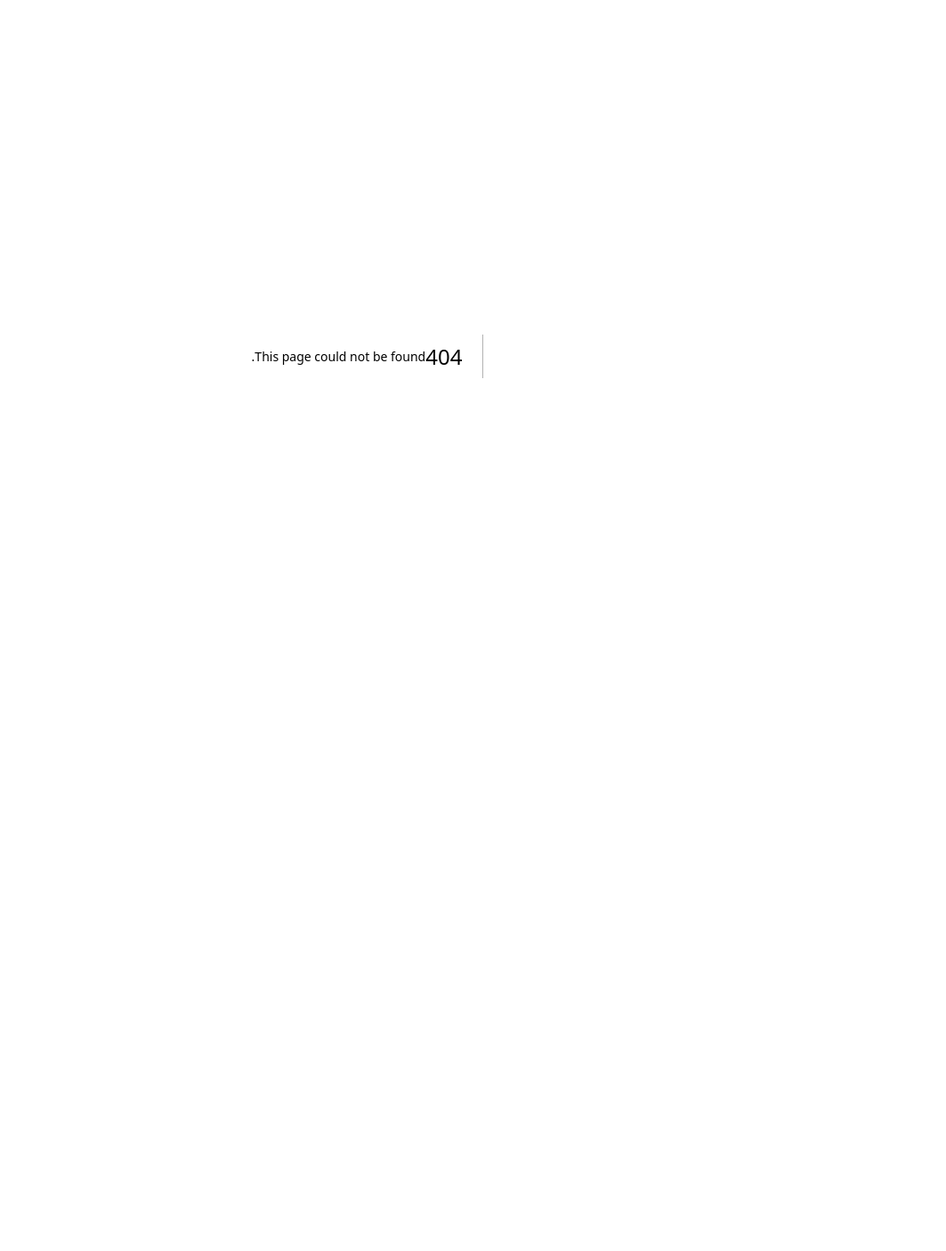
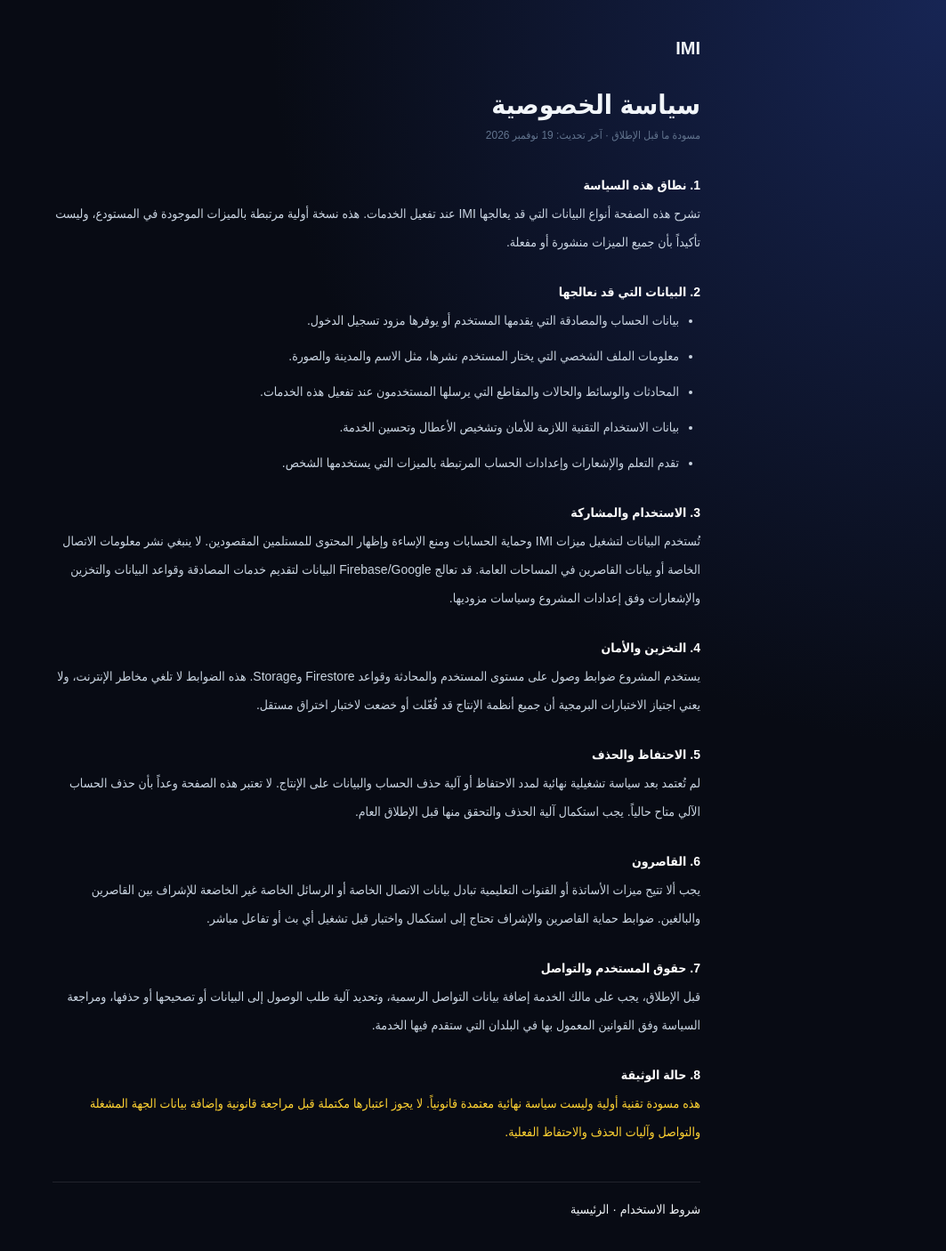
Before and after one commit to walid1239/Imi-android, a Next.js app in the folder web/: page /privacy in a window 1280 px wide. Before the commit this address had no page. Shown: the top 1406 px of the page at 89% size, without its empty margins (217-1280 px from the left). Before the commit the page ends 800 px from the top, so only its background shows below. Built offline with nearby package versions, Linux system fonts and the light colour scheme.

Commit message:
feat(legal): add privacy policy draft

```diff
--- /dev/null
+++ b/web/src/app/privacy/page.tsx
@@ -0,0 +1,22 @@
+import Link from 'next/link';
+
+export default function PrivacyPage() {
+  return (
+    <main dir="rtl" className="mx-auto min-h-screen max-w-3xl px-5 py-10 text-slate-100">
+      <Link href="/" className="text-xl font-black text-blue-400">IMI</Link>
+      <h1 className="mt-8 text-3xl font-black">سياسة الخصوصية</h1>
+      <p className="mt-2 text-xs text-slate-500">مسودة ما قبل الإطلاق · آخر تحديث: 19 نوفمبر 2026</p>
+      <div className="mt-8 space-y-6 text-sm leading-8 text-slate-300">
+        <section><h2 className="font-bold text-white">1. نطاق هذه السياسة</h2><p>تشرح هذه الصفحة أنواع البيانات التي قد يعالجها IMI عند تفعيل الخدمات. هذه نسخة أولية مرتبطة بالميزات الموجودة في المستودع، وليست تأكيداً بأن جميع الميزات منشورة أو مفعلة.</p></section>
+        <section><h2 className="font-bold text-white">2. البيانات التي قد نعالجها</h2><ul className="list-disc space-y-2 pr-6"><li>بيانات الحساب والمصادقة التي يقدمها المستخدم أو يوفرها مزود تسجيل الدخول.</li><li>معلومات الملف الشخصي التي يختار المستخدم نشرها، مثل الاسم والمدينة والصورة.</li><li>المحادثات والوسائط والحالات والمقاطع التي يرسلها المستخدمون عند تفعيل هذه الخدمات.</li><li>بيانات الاستخدام التقنية اللازمة للأمان وتشخيص الأعطال وتحسين الخدمة.</li><li>تقدم التعلم والإشعارات وإعدادات الحساب المرتبطة بالميزات التي يستخدمها الشخص.</li></ul></section>
+        <section><h2 className="font-bold text-white">3. الاستخدام والمشاركة</h2><p>تُستخدم البيانات لتشغيل ميزات IMI وحماية الحسابات ومنع الإساءة وإظهار المحتوى للمستلمين المقصودين. لا ينبغي نشر معلومات الاتصال الخاصة أو بيانات القاصرين في المساحات العامة. قد تعالج Firebase/Google البيانات لتقديم خدمات المصادقة وقواعد البيانات والتخزين والإشعارات وفق إعدادات المشروع وسياسات مزوديها.</p></section>
+        <section><h2 className="font-bold text-white">4. التخزين والأمان</h2><p>يستخدم المشروع ضوابط وصول على مستوى المستخدم والمحادثة وقواعد Firestore وStorage. هذه الضوابط لا تلغي مخاطر الإنترنت، ولا يعني اجتياز الاختبارات البرمجية أن جميع أنظمة الإنتاج قد فُعّلت أو خضعت لاختبار اختراق مستقل.</p></section>
+        <section><h2 className="font-bold text-white">5. الاحتفاظ والحذف</h2><p>لم تُعتمد بعد سياسة تشغيلية نهائية لمدد الاحتفاظ أو آلية حذف الحساب والبيانات على الإنتاج. لا تعتبر هذه الصفحة وعداً بأن حذف الحساب الآلي متاح حالياً. يجب استكمال آلية الحذف والتحقق منها قبل الإطلاق العام.</p></section>
+        <section><h2 className="font-bold text-white">6. القاصرون</h2><p>يجب ألا تتيح ميزات الأساتذة أو القنوات التعليمية تبادل بيانات الاتصال الخاصة أو الرسائل الخاصة غير الخاضعة للإشراف بين القاصرين والبالغين. ضوابط حماية القاصرين والإشراف تحتاج إلى استكمال واختبار قبل تشغيل أي بث أو تفاعل مباشر.</p></section>
+        <section><h2 className="font-bold text-white">7. حقوق المستخدم والتواصل</h2><p>قبل الإطلاق، يجب على مالك الخدمة إضافة بيانات التواصل الرسمية، وتحديد آلية طلب الوصول إلى البيانات أو تصحيحها أو حذفها، ومراجعة السياسة وفق القوانين المعمول بها في البلدان التي ستقدم فيها الخدمة.</p></section>
+        <section><h2 className="font-bold text-white">8. حالة الوثيقة</h2><p className="text-amber-300">هذه مسودة تقنية أولية وليست سياسة نهائية معتمدة قانونياً. لا يجوز اعتبارها مكتملة قبل مراجعة قانونية وإضافة بيانات الجهة المشغلة والتواصل وآليات الحذف والاحتفاظ الفعلية.</p></section>
+      </div>
+      <footer className="mt-10 border-t border-white/10 pt-5 text-sm"><Link href="/terms" className="text-blue-300">شروط الاستخدام</Link> · <Link href="/" className="text-blue-300">الرئيسية</Link></footer>
+    </main>
+  );
+}
```
